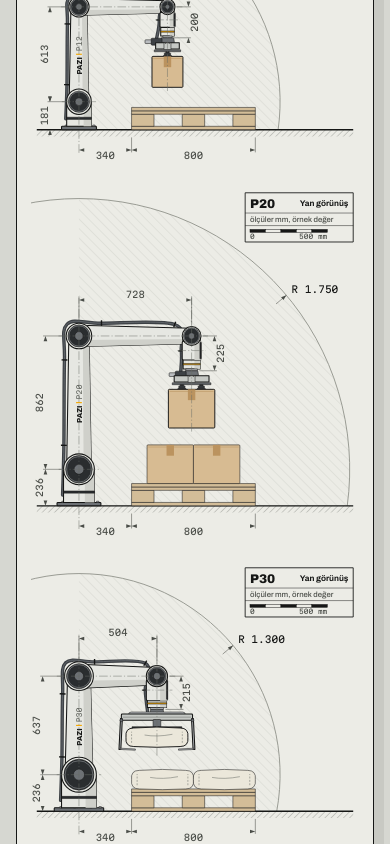
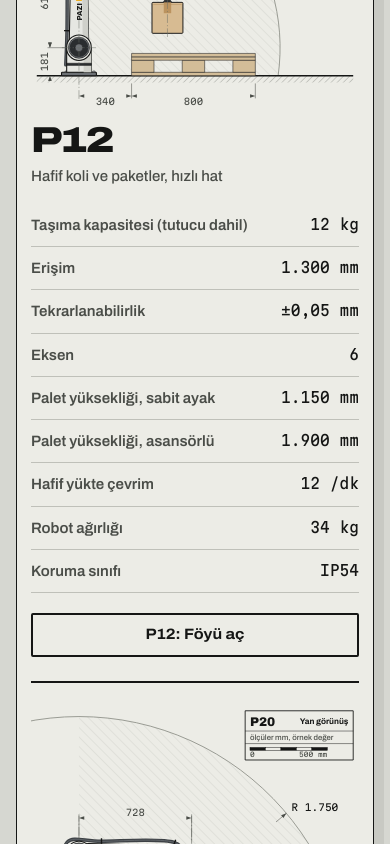
Before and after one commit to rasitburucu/rasitburucu-web-demos, a Next.js app: page /web/pazi in a window 390 px wide. Shown: the part 3080-3924 px from the top of the page. Built offline with nearby package versions, Linux system fonts and the light colour scheme.

Commit message:
fix(pazi): jury round 2 - step contrast, HMI zone status, mobile framing, model sheets, scenario tags

```diff
--- a/app/pazi/sections.css
+++ b/app/pazi/sections.css
@@ -518,6 +518,18 @@
 .pz-hmi[data-status="custom"] .pz-hmi-status dd {
   color: var(--pz-yellow);
 }
+.pz-hmi[data-zone="slow"] .pz-lamp {
+  background: var(--pz-yellow);
+  box-shadow: 0 0 0 3px rgba(245, 168, 0, 0.2);
+}
+.pz-hmi[data-zone="stop"] .pz-lamp {
+  background: #e0533b;
+  box-shadow: 0 0 0 3px rgba(224, 83, 59, 0.2);
+}
+.pz-hmi[data-zone="slow"] .pz-hmi-status dd,
+.pz-hmi[data-zone="stop"] .pz-hmi-status dd {
+  color: var(--pz-yellow);
+}
 .pz-hmi-ctrl {
   display: flex;
   flex-wrap: wrap;
@@ -665,10 +677,15 @@
   padding: 20px 0 22px;
   min-height: 17vh;
   border-bottom: 1px solid var(--pz-line-soft);
-  transition: opacity 260ms var(--pz-ease);
-}
-.js .pz-steps-list li[data-current="false"] {
-  opacity: 0.5;
+}
+/* inactive steps dim by colour only (ink-2 on the floor is about 6:1), never by opacity */
+.pz-steps-list h3,
+.pz-steps-list p {
+  transition: color 260ms var(--pz-ease);
+}
+.js .pz-steps-list li[data-current="false"] h3,
+.js .pz-steps-list li[data-current="false"] p {
+  color: var(--pz-ink-2);
 }
 .pz-steps-idx {
   font-size: 0.9375rem;
@@ -1008,6 +1025,66 @@
   }
 }
 
+/* phones: one datasheet per model, a single column (the table above is hidden, not duplicated for assistive tech) */
+.pz-foy {
+  display: none;
+}
+@media (max-width: 560px) {
+  .pz-spec {
+    display: none;
+  }
+  .pz-foy {
+    display: block;
+  }
+  .pz-foy .pz-spec-corner {
+    padding: 0 0 14px !important;
+  }
+  .pz-foy .pz-spec-key-note {
+    margin-bottom: 0;
+  }
+  .pz-foy-card {
+    padding: 22px 0 24px;
+    border-top: 2px solid var(--pz-ink);
+  }
+  .pz-foy-card .pz-spec-name {
+    margin: 14px 0 0;
+    font-size: 2.25rem;
+  }
+  .pz-foy-card .pz-spec-fit {
+    min-height: 0;
+    max-width: none;
+    margin: 8px 0 16px;
+    font-size: 0.9375rem;
+  }
+  .pz-foy-rows {
+    margin: 0 0 20px;
+  }
+  .pz-foy-rows > div {
+    display: flex;
+    justify-content: space-between;
+    align-items: baseline;
+    gap: 16px;
+    padding: 9px 0;
+    border-bottom: 1px solid var(--pz-line-soft);
+  }
+  .pz-foy-rows dt {
+    font-size: 0.9375rem;
+    font-weight: 600;
+    color: var(--pz-ink-2);
+  }
+  .pz-foy-rows dd {
+    margin: 0;
+    font-size: 0.9375rem;
+    font-stretch: 87.5%;
+    text-align: right;
+  }
+  .pz-foy-card .pz-spec-open {
+    width: 100%;
+    min-height: 44px;
+    font-size: 0.9375rem;
+  }
+}
+
 /* ------------------------------------------------------------------ safety */
 
 .pz-safety {
@@ -1219,14 +1296,6 @@
   width: 100%;
   height: auto;
   display: block;
-}
-.pz-scen-tag {
-  display: inline-block;
-  margin: 0 0 8px;
-  padding: 2px 8px;
-  font-family: var(--pz-f-mono);
-  font-size: 0.6875rem;
-  border: 1px solid var(--pz-ink);
 }
 .pz-scen-where {
   margin: 4px 0 6px;
--- a/components/pazi/cell/Hmi.tsx
+++ b/components/pazi/cell/Hmi.tsx
@@ -32,7 +32,10 @@ export function Hmi({ controls = true }: { controls?: boolean }) {
   const per = Math.max(1, f.plan.perLayer);
   const layer = Math.min(f.stack.layers, Math.max(1, Math.ceil(placed / per)));
   const st = statusOf(f);
+  const zone = useCell((s) => s.zone);
   const label = st === "ok" ? h.ok : st === "slow" ? h.slow : h.custom;
+  // an operator inside a scanner field outranks the configuration verdict: the arm is slowed or stopped right now
+  const shown = zone === "out" ? label : tr.safety.status[zone];
 
   // screen-reader summary: only when the configuration changes, not every box
   const [summary, setSummary] = useState("");
@@ -56,7 +59,7 @@ export function Hmi({ controls = true }: { controls?: boolean }) {
   }, [f, h, label]);
 
   return (
-    <div className="pz-hmi" data-status={st} data-render={render}>
+    <div className="pz-hmi" data-status={st} data-zone={zone} data-render={render}>
       <dl className="pz-hmi-cells" aria-label={h.label}>
         <div>
           <dt>{h.model}</dt>
@@ -89,9 +92,9 @@ export function Hmi({ controls = true }: { controls?: boolean }) {
         </div>
         <div className="pz-hmi-status">
           <dt>{h.status}</dt>
-          <dd>
+          <dd aria-live="polite" aria-atomic="true">
             <span className="pz-lamp" aria-hidden="true" />
-            {label}
+            {shown}
           </dd>
         </div>
       </dl>
--- a/components/pazi/home/Hero.tsx
+++ b/components/pazi/home/Hero.tsx
@@ -30,7 +30,7 @@ export function Hero() {
   return (
     <section className="pz-hero" aria-labelledby="pz-hero-title">
       <div className="pz-hero-stage">
-        <Cell frame={{ x: 0.71, y: 0.5 }} frameNarrow={{ x: 0.5, y: 0.4 }} operator zoom={1.38} zoomNarrow={2.1} className="pz-hero-cell" />
+        <Cell frame={{ x: 0.71, y: 0.5 }} frameNarrow={{ x: 0.5, y: 0.4 }} operator zoom={1.38} zoomNarrow={1.55} className="pz-hero-cell" />
       </div>
       <div className="pz-wrap pz-hero-grid">
         <div className="pz-hero-copy">
--- a/components/pazi/home/Models.tsx
+++ b/components/pazi/home/Models.tsx
@@ -101,6 +101,33 @@ export function Models() {
               </tr>
             </tfoot>
           </table>
+          {/* phones: one datasheet per model instead of three squeezed columns (same data as the table) */}
+          <div className="pz-foy">
+            <div className="pz-spec-corner">
+              <p className="pz-spec-key-title">{t.elevation}</p>
+              <p className="pz-spec-key-note">{t.sameScale}</p>
+            </div>
+            {MODELS.map((m) => (
+              <article key={m.id} className="pz-foy-card" aria-labelledby={`pz-foy-${m.id}`}>
+                <Elevation model={m} idSuffix="-foy" className="pz-spec-elev" />
+                <h3 id={`pz-foy-${m.id}`} className="pz-spec-name">
+                  {m.name}
+                </h3>
+                <p className="pz-spec-fit">{t.fit[m.id]}</p>
+                <dl className="pz-foy-rows">
+                  {modelRows.map((r) => (
+                    <div key={r.key}>
+                      <dt>{t.rows[r.key]}</dt>
+                      <dd className="pz-mono">{r.value(m)}</dd>
+                    </div>
+                  ))}
+                </dl>
+                <Link href={`/pazi/modeller/${m.id}/`} className="pz-btn pz-spec-open">
+                  {`${m.name}: ${t.open}`}
+                </Link>
+              </article>
+            ))}
+          </div>
           <p className="pz-sheet-note">{t.note}</p>
         </DrawIn>
       </div>
--- a/components/pazi/home/Scenarios.tsx
+++ b/components/pazi/home/Scenarios.tsx
@@ -63,7 +63,6 @@ export function Scenarios() {
               <li key={it.key} className="pz-scen-item">
                 <Product kind={c.kind} />
                 <div className="pz-scen-body">
-                  <p className="pz-scen-tag">{s.tag}</p>
                   <h3 className="pz-h3">{it.name}</h3>
                   <p className="pz-scen-where">{it.where}</p>
                   <p>{it.text}</p>
--- a/components/pazi/ui/Elevation.tsx
+++ b/components/pazi/ui/Elevation.tsx
@@ -103,6 +103,7 @@ export function Elevation({
   labels = true,
   top: forcedTop,
   renderWidth = 340,
+  idSuffix = "",
 }: {
   model: ModelSpec;
   className?: string;
@@ -110,6 +111,8 @@ export function Elevation({
   top?: number;
   /** Expected rendered width in CSS px; sizes line weights and type. */
   renderWidth?: number;
+  /** Keeps pattern ids unique when the same model is drawn twice on a page. */
+  idSuffix?: string;
 }) {
   const k = VIEW_W / renderWidth; // mm per screen pixel
   const sw = 1.1 * k;
@@ -165,7 +168,7 @@ export function Elevation({
   const top = forcedTop ?? elevationTop(model, renderWidth);
   const below = 36 * k;
   const vb = `${-LEFT} ${r1(top)} ${VIEW_W} ${r1(below - top)}`;
-  const id = `pz-el-${model.id}`;
+  const id = `pz-el-${model.id}${idSuffix}`;
 
   const ln = { pathLength: 1, className: "pz-el-ln", stroke: C.ink, strokeWidth: sw, strokeLinejoin: "round" as const };
   const detail = { pathLength: 1, className: "pz-el-ln", stroke: C.ink, strokeWidth: fine, strokeLinejoin: "round" as const };
--- a/content/pazi/tr.ts
+++ b/content/pazi/tr.ts
@@ -188,7 +188,6 @@ export const tr = {
     id: "senaryolar",
     title: "Üç örnek iş",
     lead: "Hat sonunda en sık gördüğümüz üç ürün. Değerler örnektir; açtığınızda hepsini değiştirebilirsiniz.",
-    tag: "Örnek senaryo",
     open: "Bu senaryoyu aç",
     items: [
       { key: "torba", name: "25 kg yapı kimyasalı torbası", where: "Dilovası, yapı kimyasalı", text: "Toz harç ve yapıştırıcı torbaları. Vakum dokuma torbada tutmaz; tutucu pençe olur." },
```
Also changed, not shown: .tasarim/pazi/METIN-ONAY.md, .tasarim/pazi/TASARIM.md.
